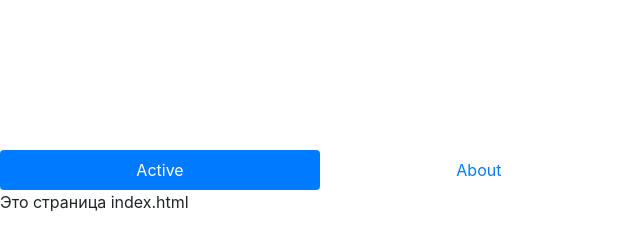
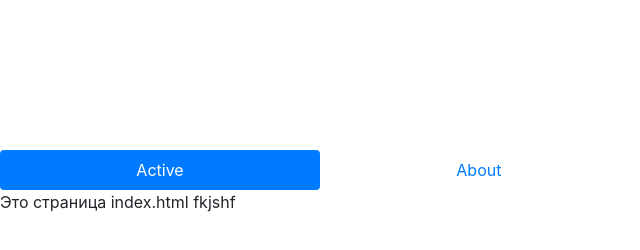
Before and after one commit to S1ne/egor, a plain HTML site: page index.html in a window 1280 px wide. Shown: the full height of the page, 0-640 px from the left. Drawn offline with nearby package versions, Linux system fonts and the light colour scheme.

Commit message:
test commit

```diff
--- a/index.html
+++ b/index.html
@@ -18,6 +18,6 @@ crossorigin="anonymous">
     <a class="flex-sm-fill text-sm-center nav-link" href="#">Link</a>
     <a class="flex-sm-fill text-sm-center nav-link disabled" href="#" tabindex="-1" aria-disabled="true">Disabled</a>
   </nav>
-Это страница index.html
+Это страница index.html fkjshf
 </body>
 </html>
```
